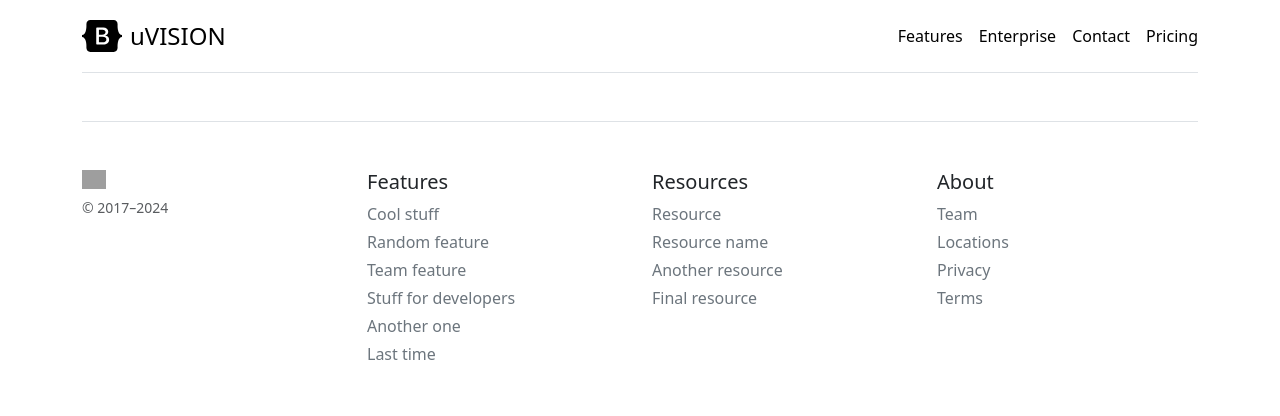
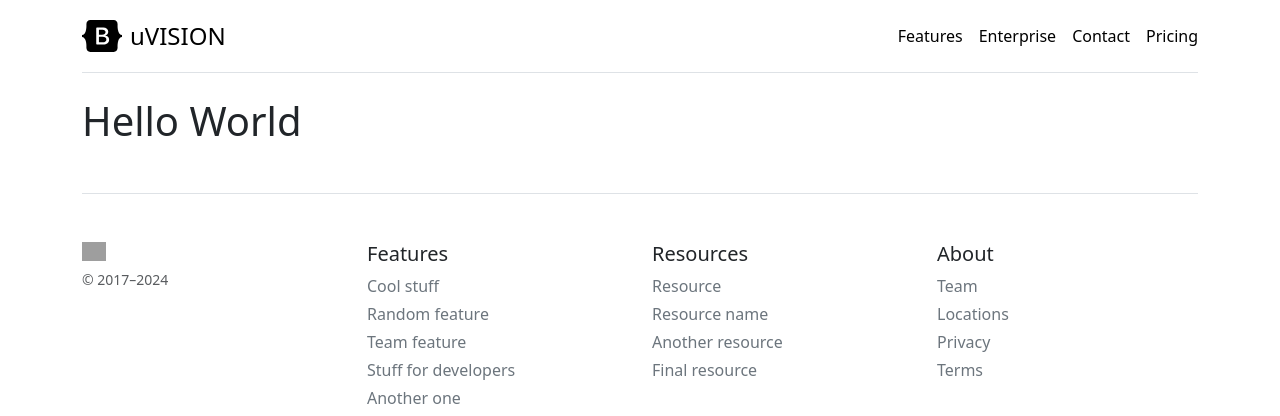
Before and after one commit to BoubakarPI/php, a PHP site: page /contact.php in a window 1280 px wide. Shown: the top 416 px of the page. Run offline with PHP 8.4, Linux system fonts and the light colour scheme; grey boxes are pictures that could not be loaded.

Commit message:
24 mars 2024, 22:42

```diff
--- a/projet001/contact.php
+++ b/projet001/contact.php
@@ -1,6 +1,8 @@
 <?php include 'header.php' ?>
 
 
-
+<div>
+    <h1>Hello World</h1>
+</div>
 
 <?php include 'footer.php' ?>
```
